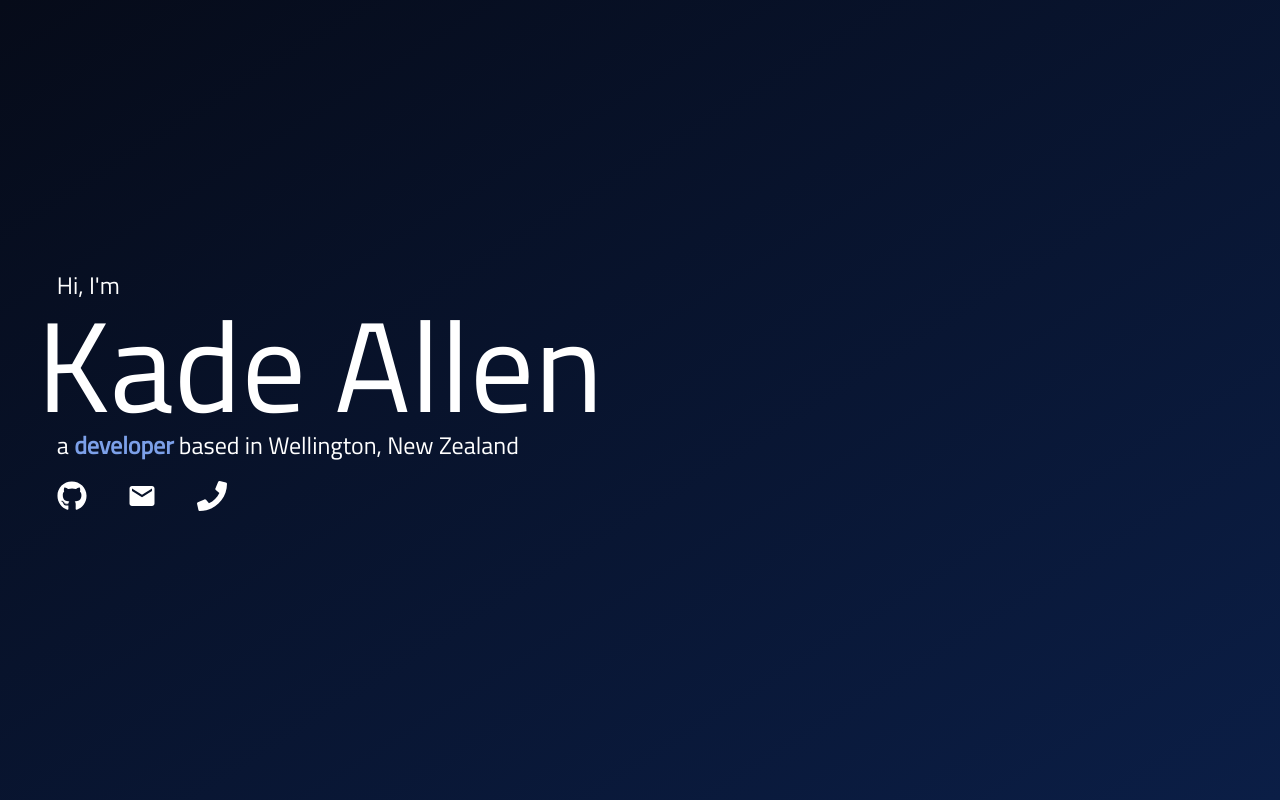
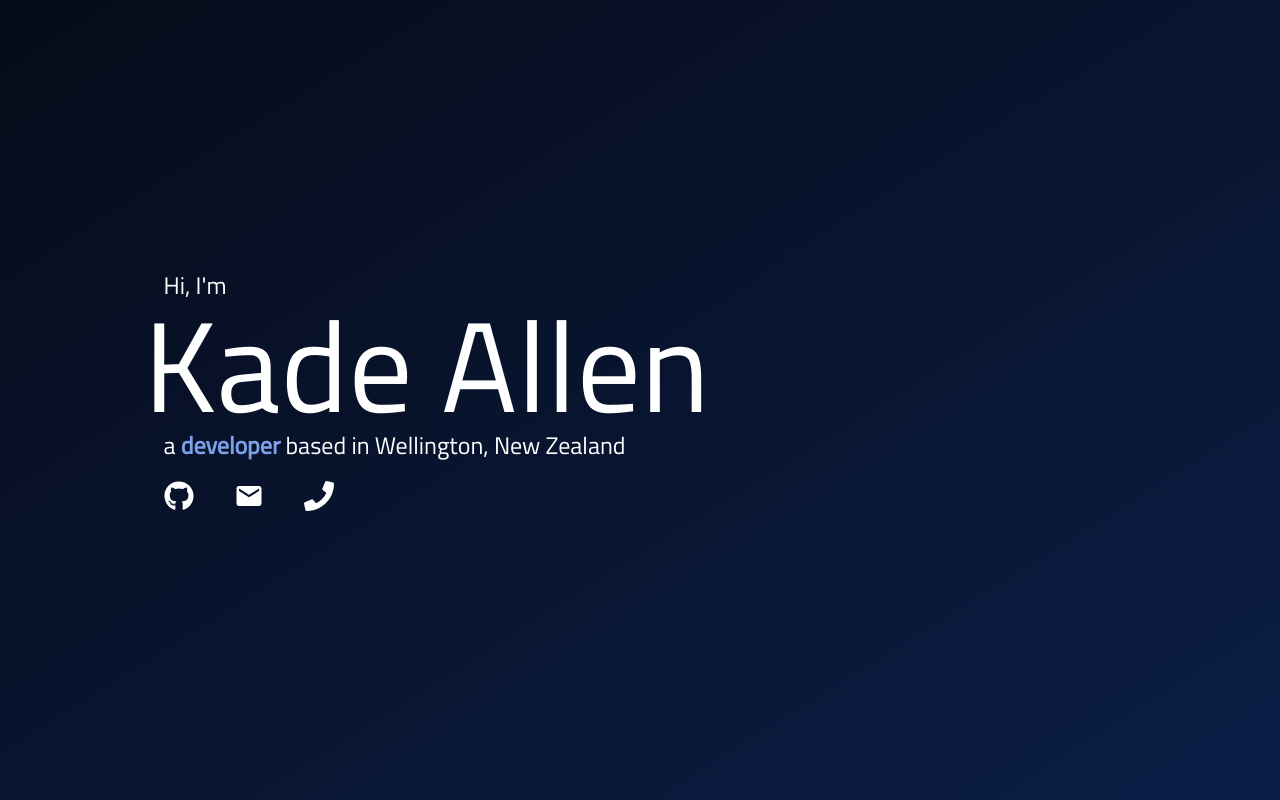
Before and after one commit to kadeallendev/portfolio, a Next.js app: page / in a window 1280 px wide. Built offline with nearby package versions, Linux system fonts and the light colour scheme.

Commit message:
Removed SocialLink

```diff
--- a/src/components/SocialLink.tsx
+++ /dev/null
@@ -1,15 +0,0 @@
-import React from "react";
-import Link from "next/link";
-
-interface SocialLinkProps {
-  link: string; // The URL of the link
-  children: React.ReactNode; // The content of the link
-}
-
-export default function SocialLink({ link, children }: SocialLinkProps) {
-  return (
-    <Link href={link} target="_blank">
-      {children}
-    </Link>
-  );
-}
--- a/src/pages/index.tsx
+++ b/src/pages/index.tsx
@@ -1,11 +1,10 @@
-import { Titillium_Web as Font } from "next/font/google";
+import { Titillium_Web as Font, Titillium_Web } from "next/font/google";
 import Head from "next/head";
 import { FaGithub, FaPhone } from "react-icons/fa";
 import { MdEmail } from "react-icons/md";
 import { useEffect, useState } from "react";
-import SocialLink from "~/components/SocialLink";
 
-const font = Font({ weight: "400", subsets: ["latin"] });
+const titilliumWeb = Titillium_Web({ weight: "400", subsets: ["latin"] });
 
 export default function Home() {
   const [screenSize, setScreenSize] = useState({ width: 1920, height: 1080 });
@@ -25,9 +24,9 @@ export default function Home() {
         <link rel="icon" href="/logo.jpg" />
       </Head>
       <main
-        className={`${font.className} align-center grid h-screen grid-cols-1 justify-center bg-gradient-to-br from-vulcan-950 to-vulcan-700 text-white lg:grid-cols-2`}
+        className={`${titilliumWeb.className} align-center grid h-screen grid-cols-1 justify-center bg-gradient-to-br from-vulcan-950 to-vulcan-700 text-white lg:grid-cols-3`}
       >
-        <div className="my-8 text-2xl md:m-auto">
+        <div className="col-span-2 my-8 text-2xl md:m-auto">
           <h3 className="ml-10">Hi, I'm</h3>
           <h1 className="mx-5 text-9xl">Kade Allen</h1>
           <h3 className="ml-10">
@@ -36,15 +35,27 @@ export default function Home() {
             Wellington, New Zealand
           </h3>
           <div className="links-container mx-10 my-5 flex flex-row space-x-10">
-            <SocialLink link="http://www.github.com/kadeallen123">
+            <a
+              href="http://www.github.com/kadeallen123"
+              target="_blank"
+              aria-label="Go to my Github"
+            >
               <FaGithub className="social-icon" />
-            </SocialLink>
-            <SocialLink link="mailto:kadeallenprofessional@gmail.com">
+            </a>
+            <a
+              href="mailto:kadeallenprofessional@gmail.com"
+              target="_blank"
+              aria-label="Email me"
+            >
               <MdEmail className="social-icon" />
-            </SocialLink>
-            <SocialLink link="tel: +64 027 404 8738">
+            </a>
+            <a
+              href="tel: +64 027 404 8738"
+              target="_blank"
+              aria-label="Call me"
+            >
               <FaPhone className="social-icon" />
-            </SocialLink>
+            </a>
           </div>
         </div>
         <div className="m-auto"></div>
```
